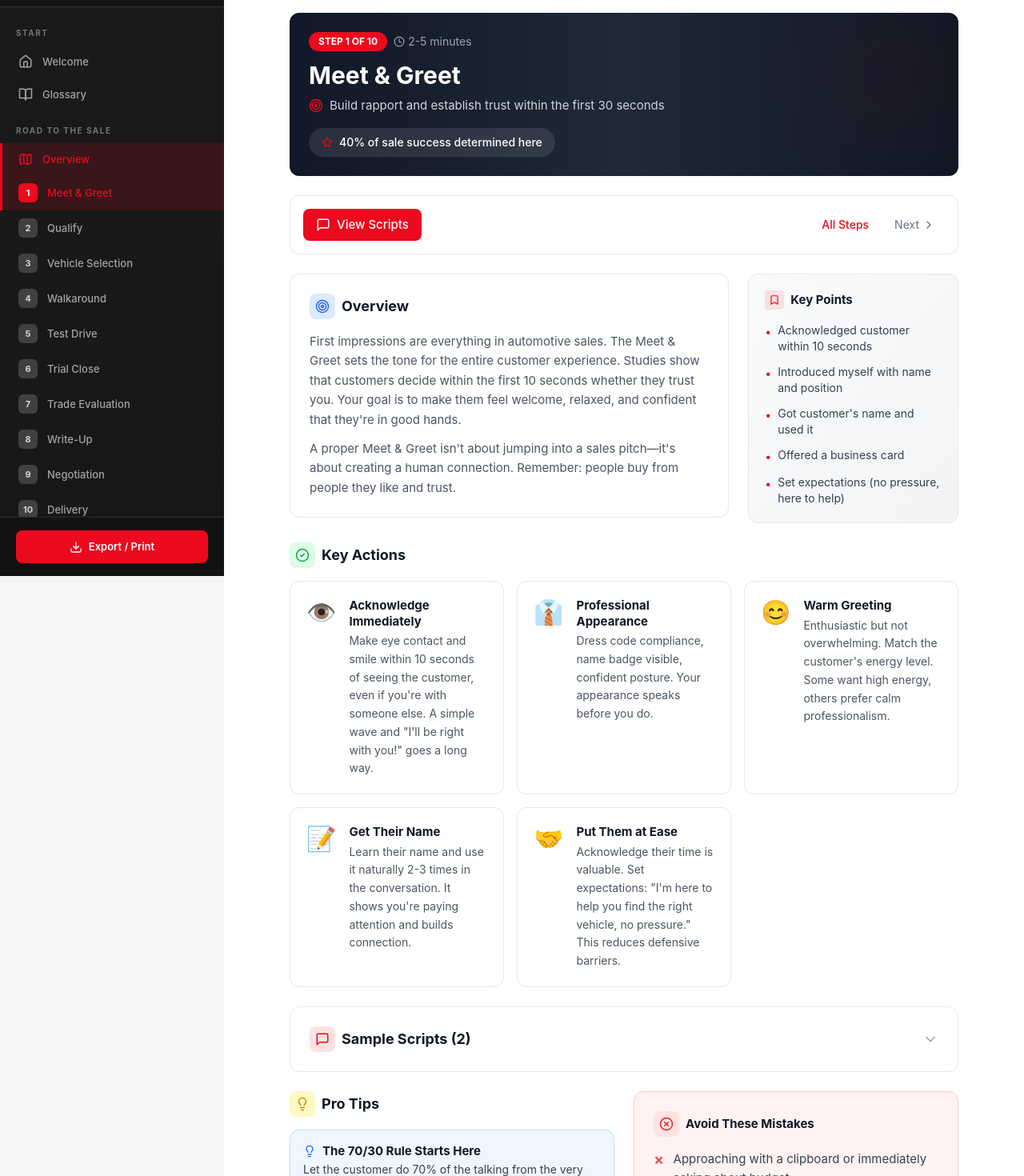
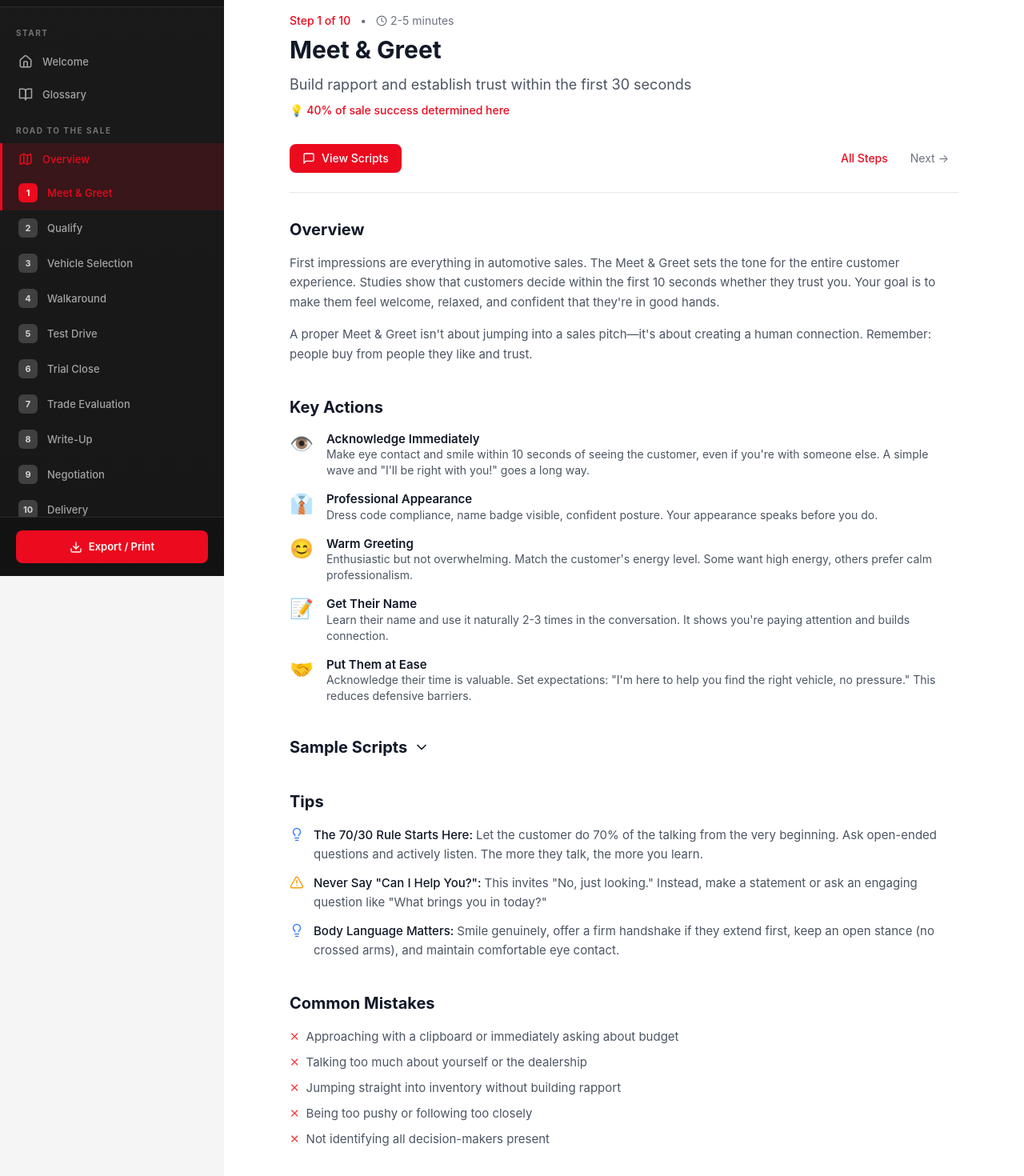
Before and after one commit to gonjold/tocc-sales-process, a Next.js app: page /road-to-sale/step/1 in a window 1280 px wide. Shown: the part 80-1550 px from the top of the page at 80% size. Built offline with nearby package versions, Linux system fonts and the light colour scheme; a web font is replaced by a local one.

Commit message:
Simplified clean design

```diff
--- a/components/StepContentClient.tsx
+++ b/components/StepContentClient.tsx
@@ -7,15 +7,10 @@ import {
   ChevronRight,
   ChevronDown,
   Clock,
-  Target,
-  CheckCircle2,
   AlertTriangle,
   Lightbulb,
-  XCircle,
   FileText,
-  Star,
-  MessageSquare,
-  Bookmark
+  MessageSquare
 } from 'lucide-react'
 import { StepData } from '@/data/steps'
 import { forms, getDocumentUrl } from '@/data/documents'
@@ -42,206 +37,127 @@ export function StepContent({ step, prevStep, nextStep }: StepContentProps) {
   }
 
   return (
-    <div className="animate-fade-in">
-      {/* Hero Section */}
-      <div className="bg-gradient-to-r from-gray-900 via-gray-800 to-gray-900 rounded-xl p-6 mb-6 relative overflow-hidden">
-        <div className="absolute inset-0 opacity-10">
-          <div className="absolute top-4 right-4 w-32 h-32 bg-toyota-red rounded-full blur-3xl"></div>
-        </div>
-        <div className="relative z-10">
-          <div className="flex items-center gap-2 mb-3">
-            <span className="bg-toyota-red text-white text-xs font-bold px-3 py-1 rounded-full">
-              STEP {step.stepNum} OF 10
-            </span>
-            <span className="text-gray-400 text-sm flex items-center gap-1">
+    <div className="animate-fade-in max-w-4xl">
+      {/* Simple Header */}
+      <div className="mb-8">
+        <div className="flex items-center gap-3 text-sm text-gray-500 mb-2">
+          <span className="font-medium text-toyota-red">Step {step.stepNum} of 10</span>
+          <span>•</span>
+          <span className="flex items-center gap-1">
             <Clock size={14} />
             {step.duration}
           </span>
         </div>
-          <h1 className="text-3xl font-display font-bold text-white mb-2">{step.title}</h1>
-          <p className="text-gray-300 flex items-center gap-2 mb-4">
-            <Target size={18} className="text-toyota-red" />
-            {step.goal}
-          </p>
+        <h1 className="text-3xl font-display font-bold text-gray-900 mb-3">{step.title}</h1>
+        <p className="text-lg text-gray-600">{step.goal}</p>
         {step.keyMetric && (
-            <div className="inline-flex items-center gap-2 bg-white/10 backdrop-blur px-4 py-2 rounded-full text-sm font-medium text-white">
-              <Star size={14} className="text-toyota-red" />
-              {step.keyMetric}
-            </div>
+          <p className="text-sm text-toyota-red font-medium mt-2">💡 {step.keyMetric}</p>
         )}
       </div>
-      </div>
 
-      {/* CTA Bar */}
-      <div className="bg-white border border-gray-200 rounded-xl p-4 mb-6 flex flex-wrap items-center justify-between gap-4">
-        <div className="flex items-center gap-3">
+      {/* Quick Actions */}
+      <div className="flex flex-wrap items-center gap-3 mb-8 pb-6 border-b border-gray-200">
         <a
           href="#scripts"
-            className="flex items-center gap-2 px-4 py-2 bg-toyota-red text-white rounded-lg font-medium hover:bg-red-700 transition-colors"
+          className="inline-flex items-center gap-2 px-4 py-2 bg-toyota-red text-white rounded-lg text-sm font-medium hover:bg-red-700 transition-colors"
         >
-            <MessageSquare size={18} />
+          <MessageSquare size={16} />
           View Scripts
         </a>
         {relatedForms.length > 0 && (
           <a
             href="#forms"
-              className="flex items-center gap-2 px-4 py-2 bg-gray-100 text-gray-700 rounded-lg font-medium hover:bg-gray-200 transition-colors"
+            className="inline-flex items-center gap-2 px-4 py-2 bg-gray-100 text-gray-700 rounded-lg text-sm font-medium hover:bg-gray-200 transition-colors"
           >
-              <FileText size={18} />
-              Forms ({relatedForms.length})
+            <FileText size={16} />
+            Related Forms
           </a>
         )}
-        </div>
-        <div className="flex items-center gap-2 text-sm">
+        <div className="ml-auto flex items-center gap-1 text-sm">
           {prevStep && (
-            <Link
-              href={`/road-to-sale/step/${step.stepNum - 1}`}
-              className="flex items-center gap-1 px-3 py-1.5 text-gray-500 hover:text-gray-900 transition-colors"
-            >
-              <ChevronLeft size={16} />
-              Prev
+            <Link href={`/road-to-sale/step/${step.stepNum - 1}`} className="px-3 py-1.5 text-gray-500 hover:text-gray-900">
+              ← Previous
             </Link>
           )}
-          <Link
-            href="/road-to-sale"
-            className="px-3 py-1.5 text-toyota-red font-medium hover:underline"
-          >
+          <Link href="/road-to-sale" className="px-3 py-1.5 text-toyota-red font-medium">
             All Steps
           </Link>
           {nextStep && (
-            <Link
-              href={`/road-to-sale/step/${step.stepNum + 1}`}
-              className="flex items-center gap-1 px-3 py-1.5 text-gray-500 hover:text-gray-900 transition-colors"
-            >
-              Next
-              <ChevronRight size={16} />
+            <Link href={`/road-to-sale/step/${step.stepNum + 1}`} className="px-3 py-1.5 text-gray-500 hover:text-gray-900">
+              Next →
             </Link>
           )}
         </div>
       </div>
 
-      {/* Main Content */}
-      <div className="space-y-6">
-        {/* Overview + Key Points Side by Side */}
-        <div className="grid lg:grid-cols-3 gap-6">
-          <div className="lg:col-span-2">
-            <section className="bg-white rounded-xl border border-gray-200 p-6">
-              <h2 className="text-lg font-display font-bold text-gray-900 mb-4 flex items-center gap-2">
-                <div className="w-8 h-8 bg-blue-100 rounded-lg flex items-center justify-center">
-                  <Target size={18} className="text-blue-600" />
-                </div>
-                Overview
-              </h2>
-              <div className="prose prose-gray max-w-none">
+      {/* Main Content - Simple Flow */}
+      <div className="space-y-10">
+        {/* Overview */}
+        <section>
+          <h2 className="text-xl font-bold text-gray-900 mb-4">Overview</h2>
+          <div className="text-gray-600 leading-relaxed space-y-4">
             {step.overview.split('\n\n').map((para, i) => (
-                  <p key={i} className="text-gray-600 leading-relaxed mb-3 last:mb-0">
-                    {para}
-                  </p>
+              <p key={i}>{para}</p>
             ))}
           </div>
         </section>
-          </div>
-
-          {/* Key Points - Natural Integration */}
-          <div className="lg:col-span-1">
-            <section className="bg-gradient-to-br from-gray-50 to-gray-100 rounded-xl border border-gray-200 p-5">
-              <h3 className="font-bold text-gray-900 mb-4 flex items-center gap-2">
-                <div className="w-6 h-6 bg-toyota-red/10 rounded flex items-center justify-center">
-                  <Bookmark size={14} className="text-toyota-red" />
-                </div>
-                Key Points
-              </h3>
-              <ul className="space-y-3">
-                {step.checklist.slice(0, 5).map((item, idx) => (
-                  <li key={idx} className="flex items-start gap-2 text-sm text-gray-700">
-                    <span className="text-toyota-red mt-0.5">•</span>
-                    {item}
-                  </li>
-                ))}
-              </ul>
-            </section>
-          </div>
-        </div>
 
         {/* Needs Assessment Questions - Only for Step 2 */}
         {step.needsAssessmentQuestions && step.needsAssessmentQuestions.length > 0 && (
-          <section className="bg-white rounded-xl border border-gray-200 p-6">
-            <h2 className="text-lg font-display font-bold text-gray-900 mb-4 flex items-center gap-2">
-              <div className="w-8 h-8 bg-purple-100 rounded-lg flex items-center justify-center">
-                <span className="text-purple-600 font-bold">15</span>
-              </div>
-              Needs Assessment Questions
-            </h2>
-            <p className="text-sm text-gray-600 mb-4">Use these questions to fully understand your customer's situation. You don't need to ask all 15—let the conversation flow naturally.</p>
-            <div className="grid sm:grid-cols-2 lg:grid-cols-3 gap-3">
+          <section>
+            <h2 className="text-xl font-bold text-gray-900 mb-2">15 Discovery Questions</h2>
+            <p className="text-gray-500 text-sm mb-4">Use these to understand your customer's situation. Let the conversation flow naturally.</p>
+            <div className="bg-gray-50 rounded-lg p-6">
+              <ol className="grid sm:grid-cols-2 gap-x-8 gap-y-3">
                 {step.needsAssessmentQuestions.map((q, idx) => (
-                <div key={idx} className="bg-gray-50 rounded-lg p-4 hover:bg-gray-100 transition-colors">
-                  <div className="flex items-start gap-2 mb-2">
-                    <span className="w-6 h-6 bg-purple-600 text-white text-xs font-bold rounded-full flex items-center justify-center flex-shrink-0">
-                      {idx + 1}
-                    </span>
-                    <p className="text-gray-900 font-medium text-sm leading-tight">"{q.question}"</p>
-                  </div>
-                  <p className="text-xs text-gray-500 ml-8">{q.purpose}</p>
-                </div>
+                  <li key={idx} className="text-gray-700">
+                    <span className="font-medium">{idx + 1}. "{q.question}"</span>
+                    <span className="text-gray-400 text-sm ml-2">— {q.purpose}</span>
+                  </li>
                 ))}
+              </ol>
             </div>
           </section>
         )}
 
-        {/* Key Actions Grid */}
+        {/* Key Actions */}
         <section>
-          <h2 className="text-lg font-display font-bold text-gray-900 mb-4 flex items-center gap-2">
-            <div className="w-8 h-8 bg-green-100 rounded-lg flex items-center justify-center">
-              <CheckCircle2 size={18} className="text-green-600" />
-            </div>
-            Key Actions
-          </h2>
-          <div className="grid sm:grid-cols-2 lg:grid-cols-3 gap-4">
+          <h2 className="text-xl font-bold text-gray-900 mb-4">Key Actions</h2>
+          <div className="space-y-4">
             {step.keyActions.map((action, idx) => (
-              <div key={idx} className="bg-white rounded-xl border border-gray-200 p-5 hover:shadow-lg hover:border-gray-300 transition-all">
-                <div className="flex items-start gap-4">
-                  <span className="text-3xl">{action.icon || '✓'}</span>
+              <div key={idx} className="flex gap-4">
+                <span className="text-2xl">{action.icon || '•'}</span>
                 <div>
-                    <h4 className="font-bold text-gray-900 mb-1">{action.title}</h4>
-                    <p className="text-sm text-gray-600 leading-relaxed">{action.description}</p>
-                  </div>
+                  <h3 className="font-semibold text-gray-900">{action.title}</h3>
+                  <p className="text-gray-600 text-sm">{action.description}</p>
                 </div>
               </div>
             ))}
           </div>
         </section>
 
-        {/* Scripts Section */}
-        <section id="scripts" className="bg-white rounded-xl border border-gray-200 p-6 scroll-mt-4">
+        {/* Scripts */}
+        <section id="scripts" className="scroll-mt-4">
           <button
             onClick={() => setShowScripts(!showScripts)}
-            className="w-full text-left flex items-center justify-between"
+            className="flex items-center gap-2 text-xl font-bold text-gray-900 mb-4 hover:text-toyota-red transition-colors"
           >
-            <h2 className="text-lg font-display font-bold text-gray-900 flex items-center gap-2">
-              <div className="w-8 h-8 bg-red-100 rounded-lg flex items-center justify-center">
-                <MessageSquare size={18} className="text-toyota-red" />
-              </div>
-              Sample Scripts ({step.scripts.length})
-            </h2>
-            <ChevronDown
-              size={20}
-              className={`text-gray-400 transition-transform ${showScripts ? 'rotate-180' : ''}`}
-            />
+            Sample Scripts
+            <ChevronDown size={20} className={`transition-transform ${showScripts ? 'rotate-180' : ''}`} />
           </button>
 
           {showScripts && (
-            <div className="mt-4 pt-4 border-t border-gray-100">
+            <div className="bg-gray-50 rounded-lg p-6">
               {step.scripts.length > 1 && (
-                <div className="flex gap-2 mb-4 flex-wrap">
+                <div className="flex gap-2 mb-4">
                   {step.scripts.map((script, idx) => (
                     <button
                       key={idx}
                       onClick={() => setActiveScript(idx)}
-                      className={`px-4 py-2 rounded-lg text-sm font-medium transition-colors ${
+                      className={`px-3 py-1.5 rounded text-sm font-medium transition-colors ${
                         activeScript === idx
-                          ? 'bg-toyota-red text-white'
-                          : 'bg-gray-100 text-gray-600 hover:bg-gray-200'
+                          ? 'bg-gray-900 text-white'
+                          : 'bg-white text-gray-600 hover:bg-gray-100'
                       }`}
                     >
                       {script.label}
@@ -253,19 +169,17 @@ export function StepContent({ step, prevStep, nextStep }: StepContentProps) {
                 {step.scripts[activeScript]?.lines.map((line, idx) => (
                   <div key={idx}>
                     {line.speaker === 'sales' ? (
-                      <div className="bg-blue-50 border-l-4 border-blue-500 rounded-r-lg px-4 py-3">
-                        <div className="text-xs font-bold text-blue-600 uppercase tracking-wide mb-1">You Say:</div>
-                        <div className="text-gray-800">{line.text}</div>
+                      <div className="bg-blue-50 border-l-4 border-blue-400 px-4 py-3 rounded-r">
+                        <span className="text-xs font-bold text-blue-600 uppercase">You:</span>
+                        <p className="text-gray-800 mt-1">{line.text}</p>
                       </div>
                     ) : line.speaker === 'customer' ? (
-                      <div className="bg-gray-50 rounded-lg px-4 py-3 ml-8">
-                        <div className="text-xs font-bold text-gray-500 uppercase tracking-wide mb-1">Customer:</div>
-                        <div className="text-gray-600 italic">{line.text}</div>
+                      <div className="bg-white px-4 py-3 rounded ml-8">
+                        <span className="text-xs font-bold text-gray-400 uppercase">Customer:</span>
+                        <p className="text-gray-600 italic mt-1">{line.text}</p>
                       </div>
                     ) : (
-                      <div className="text-center text-xs text-gray-400 italic py-2">
-                        {line.text}
-                      </div>
+                      <p className="text-center text-xs text-gray-400 italic py-2">{line.text}</p>
                     )}
                   </div>
                 ))}
@@ -274,114 +188,86 @@ export function StepContent({ step, prevStep, nextStep }: StepContentProps) {
           )}
         </section>
 
-        {/* Tips & Mistakes - Side by Side */}
-        <div className="grid lg:grid-cols-2 gap-6">
         {/* Tips */}
         {step.tips.length > 0 && (
           <section>
-              <h2 className="text-lg font-display font-bold text-gray-900 mb-4 flex items-center gap-2">
-                <div className="w-8 h-8 bg-yellow-100 rounded-lg flex items-center justify-center">
-                  <Lightbulb size={18} className="text-yellow-600" />
-                </div>
-                Pro Tips
-              </h2>
+            <h2 className="text-xl font-bold text-gray-900 mb-4">Tips</h2>
             <div className="space-y-3">
               {step.tips.map((tip, idx) => (
-                  <div
-                    key={idx}
-                    className={`rounded-xl p-4 ${
-                      tip.type === 'tip' ? 'bg-blue-50 border border-blue-200' :
-                      tip.type === 'warning' ? 'bg-yellow-50 border border-yellow-200' :
-                      'bg-green-50 border border-green-200'
-                    }`}
-                  >
-                    <h5 className="font-bold text-gray-900 mb-1 flex items-center gap-2">
-                      {tip.type === 'tip' && <Lightbulb size={16} className="text-blue-600" />}
-                      {tip.type === 'warning' && <AlertTriangle size={16} className="text-yellow-600" />}
-                      {tip.type === 'success' && <CheckCircle2 size={16} className="text-green-600" />}
-                      {tip.title}
-                    </h5>
-                    <p className="text-sm text-gray-700">{tip.content}</p>
+                <div key={idx} className="flex gap-3">
+                  {tip.type === 'warning' ? (
+                    <AlertTriangle size={18} className="text-amber-500 flex-shrink-0 mt-0.5" />
+                  ) : (
+                    <Lightbulb size={18} className="text-blue-500 flex-shrink-0 mt-0.5" />
+                  )}
+                  <div>
+                    <span className="font-medium text-gray-900">{tip.title}:</span>
+                    <span className="text-gray-600 ml-1">{tip.content}</span>
+                  </div>
                 </div>
               ))}
             </div>
           </section>
         )}
 
-          {/* Common Mistakes */}
-          <section className="bg-red-50 border border-red-200 rounded-xl p-6 h-fit">
-            <h3 className="font-bold text-gray-900 mb-4 flex items-center gap-2">
-              <div className="w-8 h-8 bg-red-100 rounded-lg flex items-center justify-center">
-                <XCircle size={18} className="text-red-600" />
-              </div>
-              Avoid These Mistakes
-            </h3>
-            <ul className="space-y-3">
+        {/* Mistakes to Avoid */}
+        <section>
+          <h2 className="text-xl font-bold text-gray-900 mb-4">Common Mistakes</h2>
+          <ul className="space-y-2">
             {step.commonMistakes.map((mistake, idx) => (
-                <li key={idx} className="flex items-start gap-3 text-gray-700">
-                  <span className="text-red-500 font-bold mt-0.5">✕</span>
-                  <span>{mistake}</span>
+              <li key={idx} className="flex items-start gap-2 text-gray-600">
+                <span className="text-red-500">✕</span>
+                {mistake}
               </li>
             ))}
           </ul>
         </section>
-        </div>
 
         {/* Related Forms */}
         {relatedForms.length > 0 && (
           <section id="forms" className="scroll-mt-4">
-            <h2 className="text-lg font-display font-bold text-gray-900 mb-4 flex items-center gap-2">
-              <div className="w-8 h-8 bg-blue-100 rounded-lg flex items-center justify-center">
-                <FileText size={18} className="text-blue-600" />
-              </div>
-              Related Forms & Documents
-            </h2>
-            <div className="grid sm:grid-cols-2 lg:grid-cols-3 gap-3">
+            <h2 className="text-xl font-bold text-gray-900 mb-4">Related Forms</h2>
+            <div className="flex flex-wrap gap-2">
               {relatedForms.map((form) => (
                 <button
                   key={form.id}
                   onClick={() => openDocument(form.name, form.path, form.type)}
-                  className="text-left flex items-center gap-3 p-4 bg-white border border-gray-200 rounded-xl hover:bg-gray-50 hover:border-gray-300 transition-all group"
+                  className="inline-flex items-center gap-2 px-4 py-2 bg-gray-100 rounded-lg text-sm font-medium text-gray-700 hover:bg-gray-200 transition-colors"
                 >
-                  <div className="w-10 h-10 bg-blue-100 rounded-lg flex items-center justify-center group-hover:bg-blue-200 transition-colors">
-                    <FileText size={20} className="text-blue-600" />
-                  </div>
-                  <div className="flex-1 min-w-0">
-                    <div className="font-medium text-gray-900 truncate">{form.name}</div>
-                    <div className="text-xs text-gray-500 uppercase">{form.type}</div>
-                  </div>
+                  <FileText size={16} />
+                  {form.name}
                 </button>
               ))}
             </div>
           </section>
         )}
 
-        {/* Transition to Next Step */}
-        <section className="bg-gray-900 rounded-xl p-6 text-white">
-          <h4 className="font-bold text-sm mb-3 text-gray-400 uppercase tracking-wide">Transition to Next Step</h4>
-          <p className="text-xl text-white italic mb-3">"{step.transitionLine}"</p>
-          <p className="text-gray-400">{step.nextStepPreview}</p>
+        {/* Transition */}
+        <section className="bg-gray-900 text-white rounded-lg p-6">
+          <p className="text-gray-400 text-sm uppercase tracking-wide mb-2">Transition to Next Step</p>
+          <p className="text-xl italic mb-2">"{step.transitionLine}"</p>
+          <p className="text-gray-400 text-sm">{step.nextStepPreview}</p>
         </section>
       </div>
 
-      {/* Bottom Navigation */}
-      <div className="mt-8 pt-6 border-t border-gray-200 flex items-center justify-between">
+      {/* Bottom Nav */}
+      <div className="mt-10 pt-6 border-t border-gray-200 flex justify-between">
         {prevStep ? (
           <Link
             href={`/road-to-sale/step/${step.stepNum - 1}`}
-            className="flex items-center gap-3 px-5 py-3 bg-gray-100 rounded-xl hover:bg-gray-200 transition-colors"
+            className="flex items-center gap-2 text-gray-600 hover:text-gray-900"
           >
             <ChevronLeft size={20} />
-            <div className="text-left">
-              <div className="text-xs text-gray-500">Previous</div>
-              <div className="font-medium text-gray-900">Step {prevStep.stepNum}: {prevStep.title}</div>
+            <div>
+              <div className="text-xs text-gray-400">Previous</div>
+              <div className="font-medium">Step {prevStep.stepNum}: {prevStep.title}</div>
             </div>
           </Link>
         ) : <div />}
         {nextStep ? (
           <Link
             href={`/road-to-sale/step/${step.stepNum + 1}`}
-            className="flex items-center gap-3 px-5 py-3 bg-toyota-red text-white rounded-xl hover:bg-red-700 transition-colors"
+            className="flex items-center gap-2 px-5 py-3 bg-toyota-red text-white rounded-lg hover:bg-red-700 transition-colors"
           >
             <div className="text-right">
               <div className="text-xs text-red-200">Next</div>
@@ -392,10 +278,10 @@ export function StepContent({ step, prevStep, nextStep }: StepContentProps) {
         ) : (
           <Link
             href="/skills/phone"
-            className="flex items-center gap-3 px-5 py-3 bg-toyota-red text-white rounded-xl hover:bg-red-700 transition-colors"
+            className="flex items-center gap-2 px-5 py-3 bg-toyota-red text-white rounded-lg hover:bg-red-700 transition-colors"
           >
             <div className="text-right">
-              <div className="text-xs text-red-200">Continue to</div>
+              <div className="text-xs text-red-200">Continue</div>
               <div className="font-medium">Phone Skills</div>
             </div>
             <ChevronRight size={20} />
```
Lines whose indentation alone changed are shown as unchanged.
